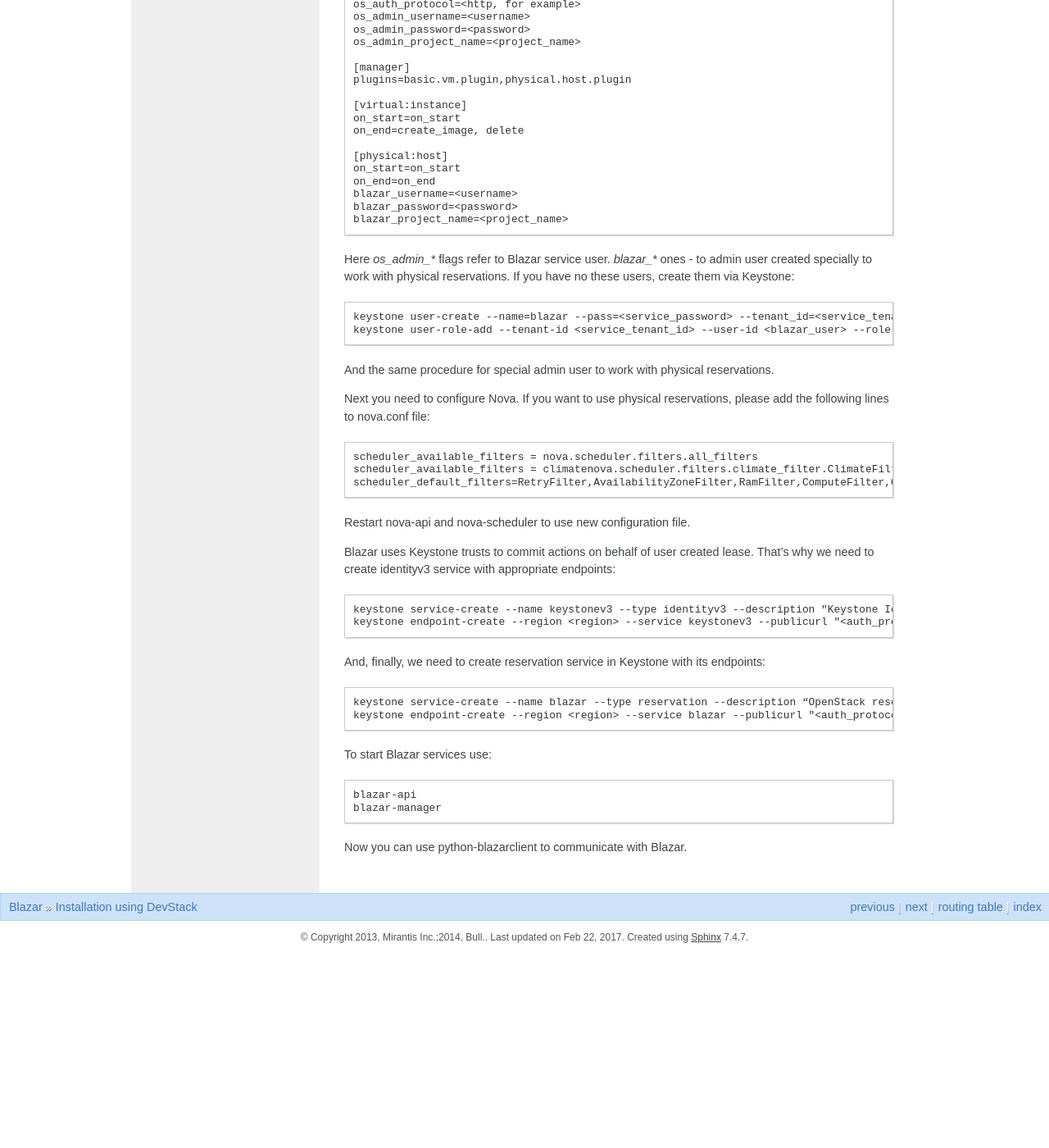
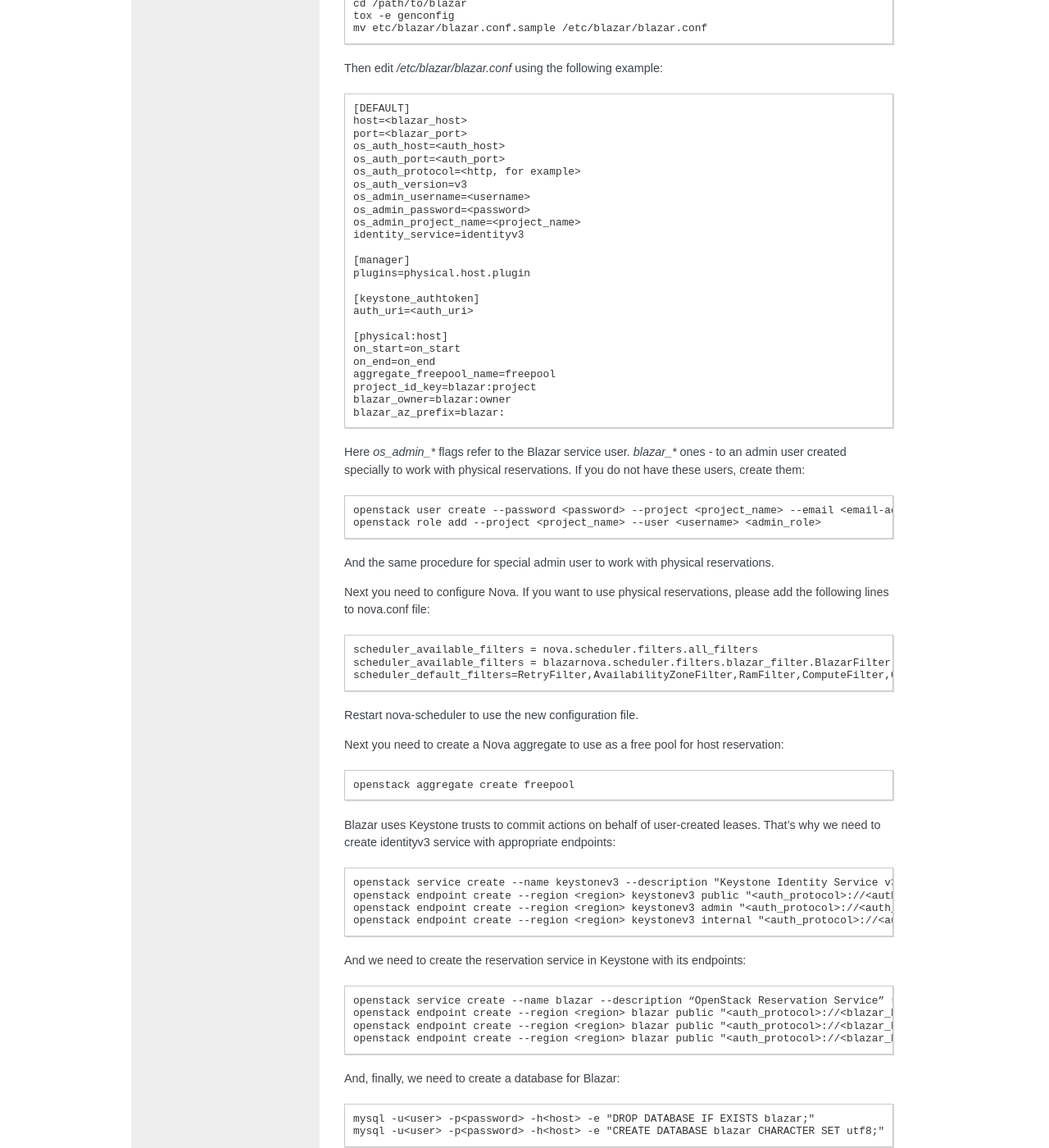
Before and after one commit to openstack/blazar, a Sphinx documentation site: the page built from doc/source/userdoc/installation.guide.rst, in a window 1280 px wide and 1400 px high, scrolled down 1338 px. Shown: the whole window at 82% size. Built offline with Sphinx 7.4.7, drawn with Linux system fonts in a browser that asks for light colours; the version number could not be read and is left out; before the commit the page ends 2501 px from its top, so only the background shows below that; some of the changed text lies outside the part shown.

Commit message:
Update the guide for installation without DevStack
Change-Id: I5d11acc6731c08e84d3d4941663cafcead95c508
Partial-Bug: #1662740

```diff
--- a/doc/source/userdoc/installation.guide.rst
+++ b/doc/source/userdoc/installation.guide.rst
@@ -63,9 +63,9 @@
 
 .. sourcecode:: console
 
-   git clone https://github.com/stackforge/blazar.git
-   git clone https://github.com/stackforge/blazar-nova.git
-   git clone https://github.com/stackforge/python-blazarclient.git
+   git clone https://git.openstack.org/openstack/blazar
+   git clone https://git.openstack.org/openstack/blazar-nova
+   git clone https://git.openstack.org/openstack/python-blazarclient
 
 ..
 
@@ -85,45 +85,64 @@
 
 ..
 
-Next you need to configure Blazar and Nova. Define */etc/blazar/blazar.conf*
-file using the following example:
+Next you need to create a Blazar policy file:
+
+.. sourcecode:: console
+
+    cp /path/to/blazar/etc/policy.json /etc/blazar/
+
+..
+
+Next you need to configure Blazar and Nova. First, generate a blazar.conf sample:
+
+.. sourcecode:: console
+
+    cd /path/to/blazar
+    tox -e genconfig
+    mv etc/blazar/blazar.conf.sample /etc/blazar/blazar.conf
+
+..
+
+Then edit */etc/blazar/blazar.conf* using the following example:
 
 .. sourcecode:: console
 
     [DEFAULT]
     host=<blazar_host>
-
+    port=<blazar_port>
     os_auth_host=<auth_host>
     os_auth_port=<auth_port>
     os_auth_protocol=<http, for example>
+    os_auth_version=v3
     os_admin_username=<username>
     os_admin_password=<password>
     os_admin_project_name=<project_name>
+    identity_service=identityv3
 
     [manager]
-    plugins=basic.vm.plugin,physical.host.plugin
+    plugins=physical.host.plugin
 
-    [virtual:instance]
-    on_start=on_start
-    on_end=create_image, delete
+    [keystone_authtoken]
+    auth_uri=<auth_uri>
 
     [physical:host]
     on_start=on_start
     on_end=on_end
-    blazar_username=<username>
-    blazar_password=<password>
-    blazar_project_name=<project_name>
+    aggregate_freepool_name=freepool
+    project_id_key=blazar:project
+    blazar_owner=blazar:owner
+    blazar_az_prefix=blazar:
 
 ..
 
-Here *os_admin_** flags refer to Blazar service user. *blazar_** ones - to
-admin user created specially to work with physical reservations. If you have no
-these users, create them via Keystone:
+Here *os_admin_** flags refer to the Blazar service user. *blazar_** ones - to
+an admin user created specially to work with physical reservations. If you do
+not have these users, create them:
 
 .. sourcecode:: console
 
-    keystone user-create --name=blazar --pass=<service_password> --tenant_id=<service_tenant_id> --email=blazar@example.com
-    keystone user-role-add --tenant-id <service_tenant_id> --user-id <blazar_user> --role-id <admin_role>
+    openstack user create --password <password> --project <project_name> --email <email-address> <username>
+    openstack role add --project <project_name> --user <username> <admin_role>
 
 ..
 
@@ -136,30 +155,60 @@
 .. sourcecode:: console
 
     scheduler_available_filters = nova.scheduler.filters.all_filters
-    scheduler_available_filters = climatenova.scheduler.filters.climate_filter.ClimateFilter
-    scheduler_default_filters=RetryFilter,AvailabilityZoneFilter,RamFilter,ComputeFilter,ComputeCapabilitiesFilter,ImagePropertiesFilter,ClimateFilter
+    scheduler_available_filters = blazarnova.scheduler.filters.blazar_filter.BlazarFilter
+    scheduler_default_filters=RetryFilter,AvailabilityZoneFilter,RamFilter,ComputeFilter,ComputeCapabilitiesFilter,ImagePropertiesFilter,BlazarFilter
 
 ..
 
-Restart nova-api and nova-scheduler to use new configuration file.
+Restart nova-scheduler to use the new configuration file.
 
-Blazar uses Keystone trusts to commit actions on behalf of user created lease.
-That’s why we need to create identityv3 service with appropriate endpoints:
+Next you need to create a Nova aggregate to use as a free pool for host
+reservation:
 
 .. sourcecode:: console
 
-    keystone service-create --name keystonev3 --type identityv3 --description "Keystone Identity Service v3"
-    keystone endpoint-create --region <region> --service keystonev3 --publicurl "<auth_protocol>://<auth_host>:5000/v3" --adminurl "<auth_protocol>://<auth_host>:35357/v3" --internalurl "<auth_protocol>://<auth_host>:5000/v3"
+    openstack aggregate create freepool
 
 ..
 
-And, finally, we need to create reservation service in Keystone with its
-endpoints:
+Blazar uses Keystone trusts to commit actions on behalf of user-created leases.
+That's why we need to create identityv3 service with appropriate endpoints:
 
 .. sourcecode:: console
 
-    keystone service-create --name blazar --type reservation --description “OpenStack reservation service.”
-    keystone endpoint-create --region <region> --service blazar --publicurl "<auth_protocol>://<blazar_host>:1234/v1" --adminurl "<auth_protocol>://<blazar_host>:1234/v1"
+    openstack service create --name keystonev3 --description "Keystone Identity Service v3" identityv3
+    openstack endpoint create --region <region> keystonev3 public "<auth_protocol>://<auth_host>:<auth_port>/v3"
+    openstack endpoint create --region <region> keystonev3 admin "<auth_protocol>://<auth_host>:<auth_port>/v3"
+    openstack endpoint create --region <region> keystonev3 internal "<auth_protocol>://<auth_host>:<auth_port>/v3"
+
+..
+
+And we need to create the reservation service in Keystone with its endpoints:
+
+.. sourcecode:: console
+
+    openstack service create --name blazar --description “OpenStack Reservation Service” reservation
+    openstack endpoint create --region <region> blazar public "<auth_protocol>://<blazar_host>:<blazar_port>/v1"
+    openstack endpoint create --region <region> blazar public "<auth_protocol>://<blazar_host>:<blazar_port>/v1"
+    openstack endpoint create --region <region> blazar public "<auth_protocol>://<blazar_host>:<blazar_port>/v1"
+
+..
+
+And, finally, we need to create a database for Blazar:
+
+.. sourcecode:: console
+
+    mysql -u<user> -p<password> -h<host> -e "DROP DATABASE IF EXISTS blazar;"
+    mysql -u<user> -p<password> -h<host> -e "CREATE DATABASE blazar CHARACTER SET utf8;"
+
+..
+
+Then edit the database section of */etc/blazar/blazar.conf*:
+
+.. sourcecode:: console
+
+    [database]
+    connection=mysql+pymysql://<user>:<password>@<host>/blazar?charset=utf8
 
 ..
 
@@ -167,8 +216,8 @@
 
 .. sourcecode:: console
 
-    blazar-api
-    blazar-manager
+    blazar-api --config-file /etc/blazar/blazar.conf
+    blazar-manager --config-file /etc/blazar/blazar.conf
 
 ..
 
```
